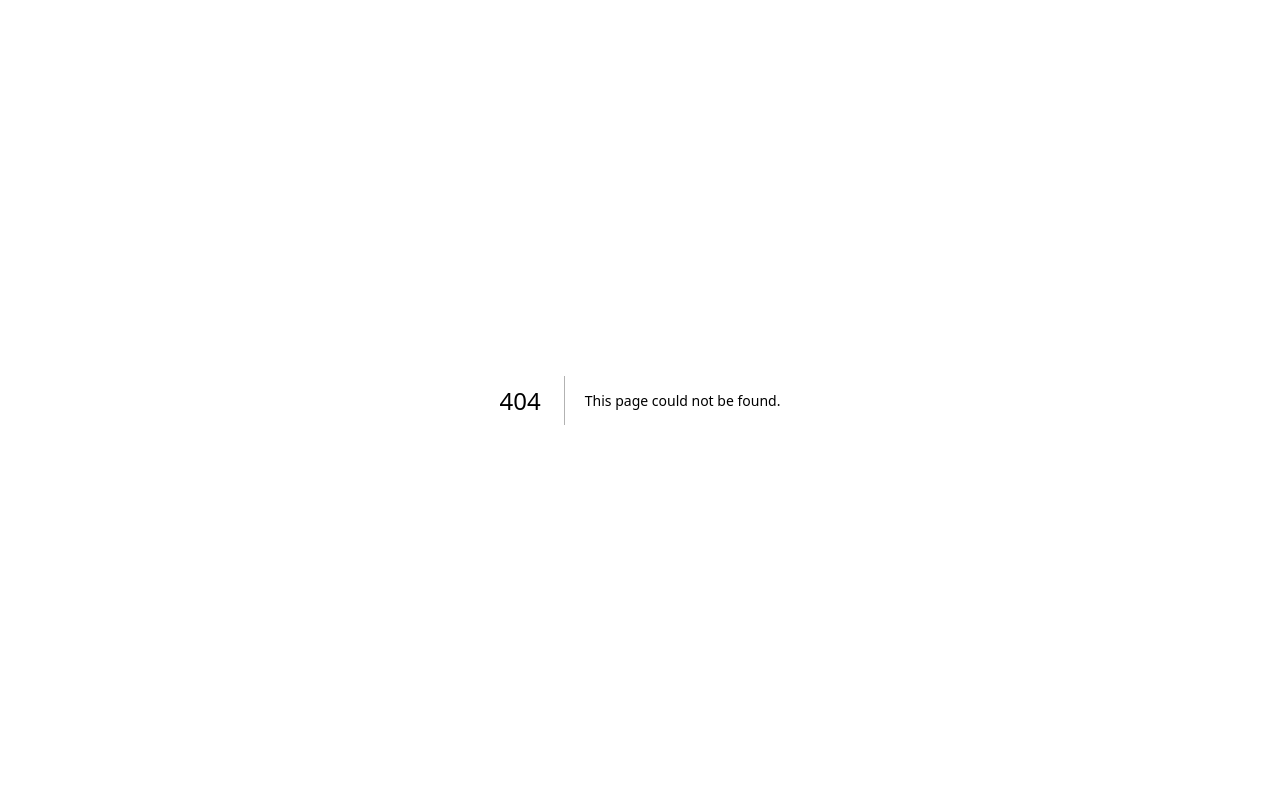
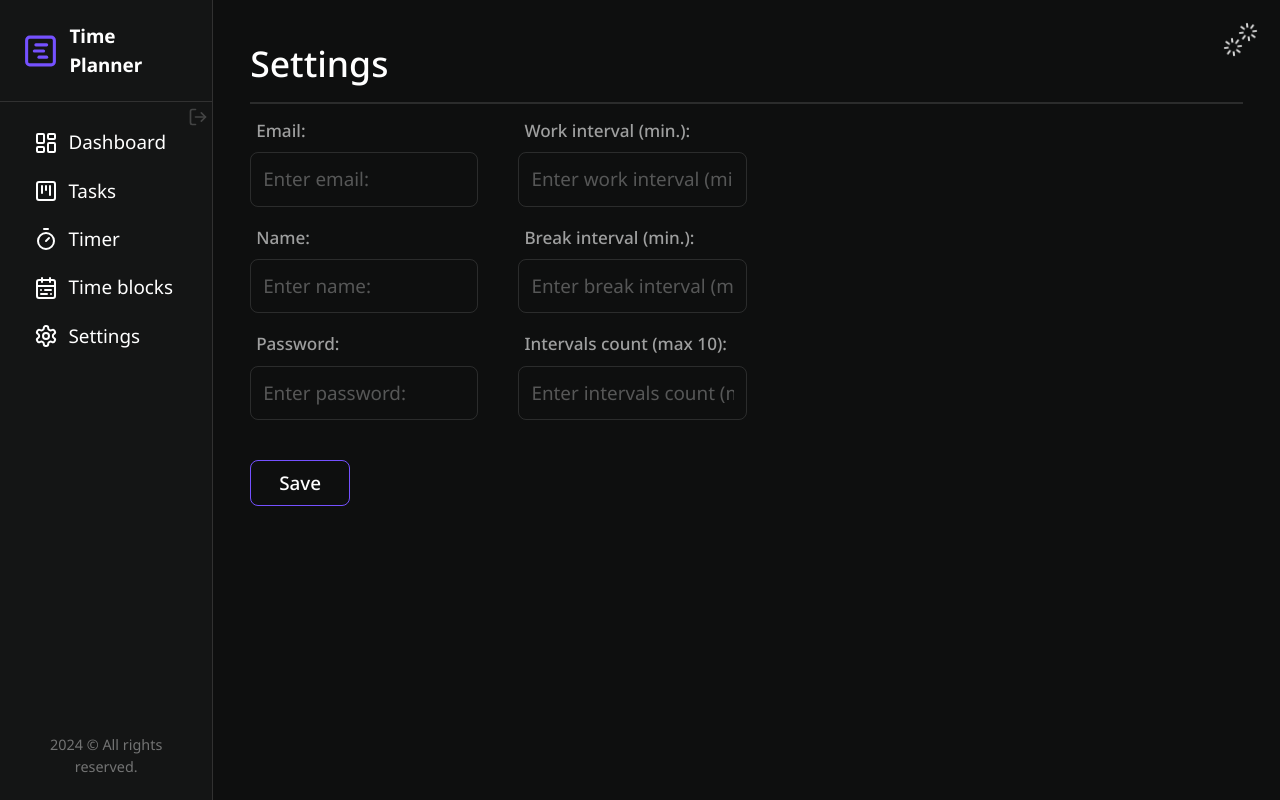
Before and after one commit to colins777/kanban-planner-client, a Next.js app in the folder client/: page /i/settings in a window 1280 px wide. Before the commit this address had no page. Built offline with nearby package versions, Linux system fonts and the light colour scheme.

Commit message:
Settings fields added

```diff
--- /dev/null
+++ b/client/src/app/i/settings/Settings.tsx
@@ -0,0 +1,117 @@
+'use client'
+
+import { SubmitHandler, useForm } from 'react-hook-form'
+
+import { Button } from '@/components/ui/buttons/Button'
+import { InputField as Field } from '@/components/ui/fields/InputField'
+
+import { TypeUserForm } from '@/types/auth.types'
+
+import { useInitialData } from './useInitialData'
+import { useUpdateSettings } from './useUpdateSettings'
+
+export function Settings() {
+	const { register, handleSubmit, reset } = useForm<TypeUserForm>({
+		mode: 'onChange'
+	})
+
+	useInitialData(reset)
+
+	const { isPending, mutate } = useUpdateSettings()
+
+	const onSubmit: SubmitHandler<TypeUserForm> = data => {
+		const { password, ...rest } = data
+
+		mutate({
+			...rest,
+			//if password not changed we set undefined, don't change pass on the server
+			password: password || undefined
+		})
+	}
+
+	return (
+		<div>
+			<form
+				className='w-2/4'
+				onSubmit={handleSubmit(onSubmit)}
+			>
+				<div className='grid grid-cols-2 gap-10'>
+					<div>
+						<Field
+							id='email'
+							label='Email: '
+							placeholder='Enter email: '
+							type='email'
+							{...register('email', {
+								required: 'Email is required!'
+							})}
+							extra='mb-4'
+						/>
+
+						<Field
+							id='name'
+							label='Name: '
+							placeholder='Enter name: '
+							{...register('name')}
+							extra='mb-4'
+						/>
+
+						<Field
+							id='password'
+							label='Password: '
+							placeholder='Enter password: '
+							type='password'
+							{...register('password')}
+							extra='mb-10'
+						/>
+					</div>
+
+
+					<div>
+						<Field
+							id='workInterval'
+							label='Work interval (min.): '
+							placeholder='Enter work interval (min.): '
+							isNumber
+							{...register('workInterval', {
+								valueAsNumber: true
+							})}
+							extra='mb-4'
+						/>
+
+						<Field
+							id='breakInterval'
+							label='Break interval (min.): '
+							placeholder='Enter break interval (min.): '
+							isNumber
+							{...register('breakInterval', {
+								//for return in number format
+								valueAsNumber: true
+							})}
+							extra='mb-4'
+						/>
+
+						<Field
+							id='intervalsCount'
+							label='Intervals count (max 10): '
+							placeholder='Enter intervals count (max 10): '
+							isNumber
+							{...register('intervalsCount', {
+								valueAsNumber: true
+							})}
+							extra='mb-6'
+						/>
+					</div>
+				</div>
+
+				<Button
+					type='submit'
+					/*if loading button is disabled*/
+					disabled={isPending}
+				>
+					Save
+				</Button>
+			</form>
+		</div>
+	)
+}
--- /dev/null
+++ b/client/src/app/i/settings/page.tsx
@@ -0,0 +1,20 @@
+import type { Metadata } from 'next'
+
+import { NO_INDEX_PAGE } from '../../../constants/seo.constants'
+import {Heading} from "@/components/ui/Heading";
+import {Settings} from "./Settings";
+
+
+export const metadata: Metadata = {
+	title: 'Settings',
+	...NO_INDEX_PAGE
+}
+
+export default function SettingsPage() {
+	return (
+		<div>
+			<Heading title='Settings' />
+			<Settings />
+		</div>
+	)
+}
--- /dev/null
+++ b/client/src/app/i/settings/useInitialData.ts
@@ -0,0 +1,25 @@
+import { useEffect } from 'react'
+import { UseFormReset } from 'react-hook-form'
+
+import { TypeUserForm } from '@/types/auth.types'
+
+import { useProfile } from '@/hooks/useProfile'
+
+
+//for loading user data in form
+export function useInitialData(reset: UseFormReset<TypeUserForm>) {
+	const { data, isSuccess } = useProfile()
+
+	useEffect(() => {
+		if (isSuccess && data) {
+			reset({
+				//set values in fields
+				email: data.user.email,
+				name: data.user.name,
+				breakInterval: data.user.breakInterval,
+				intervalsCount: data.user.intervalsCount,
+				workInterval: data.user.workInterval
+			})
+		}
+	}, [isSuccess])
+}
--- /dev/null
+++ b/client/src/app/i/settings/useUpdateSettings.ts
@@ -0,0 +1,22 @@
+import { useMutation, useQueryClient } from '@tanstack/react-query'
+import { toast } from 'sonner'
+
+import { TypeUserForm } from '@/types/auth.types'
+
+import { userService } from '@/services/user.service'
+
+export function useUpdateSettings() {
+	const queryClient = useQueryClient()
+
+	const { mutate, isPending } = useMutation({
+		mutationKey: ['update profile'],
+		mutationFn: (data: TypeUserForm) => userService.update(data),
+		onSuccess() {
+			toast.success('Successfully update profile!')
+			//refresh user profile with new data
+			queryClient.invalidateQueries({ queryKey: ['profile'] })
+		}
+	})
+
+	return { mutate, isPending }
+}
--- a/client/src/components/dashboard-layout/sidebar/Sidebar.tsx
+++ b/client/src/components/dashboard-layout/sidebar/Sidebar.tsx
@@ -22,11 +22,8 @@ export function Sidebar() {
 						color={COLORS.primary}
 						size={38}
 					/>
-					<span className='text-2xl font-bold relative'>
+					<span className='text-1xl font-bold relative'>
 						Time Planner
-						<span className='absolute -top-1 -right-6 text-xs opacity-40 rotate-[18deg] font-normal'>
-							beta
-						</span>
 					</span>
 				</Link>
 				<div className='p-3 relative'>
--- a/client/src/components/dashboard-layout/sidebar/menu.data.ts
+++ b/client/src/components/dashboard-layout/sidebar/menu.data.ts
@@ -24,7 +24,7 @@ export const MENU: IMenuItem[] = [
 	{
 		icon: Timer,
 		link: DASHBOARD_PAGES.TIMER,
-		name: 'Pomodoro'
+		name: 'Timer'
 	},
 	{
 		icon: CalendarRange,
```
Also changed, not shown: client/src/components/dashboard-layout/DashboardLayout.tsx (+7 -0 lines).
